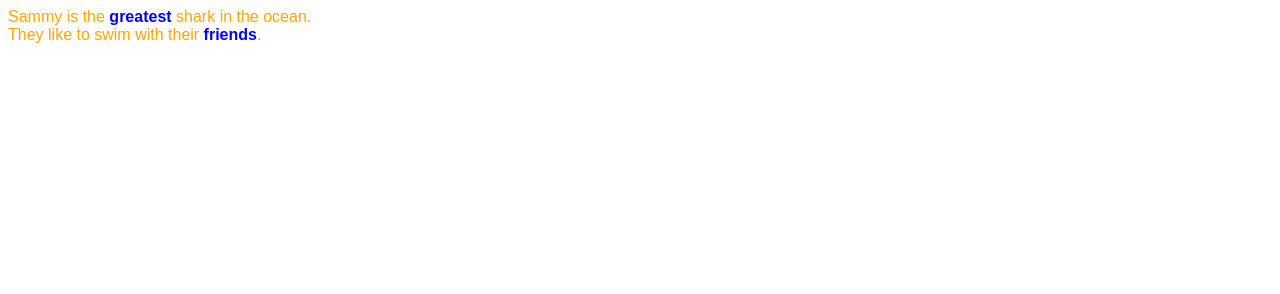
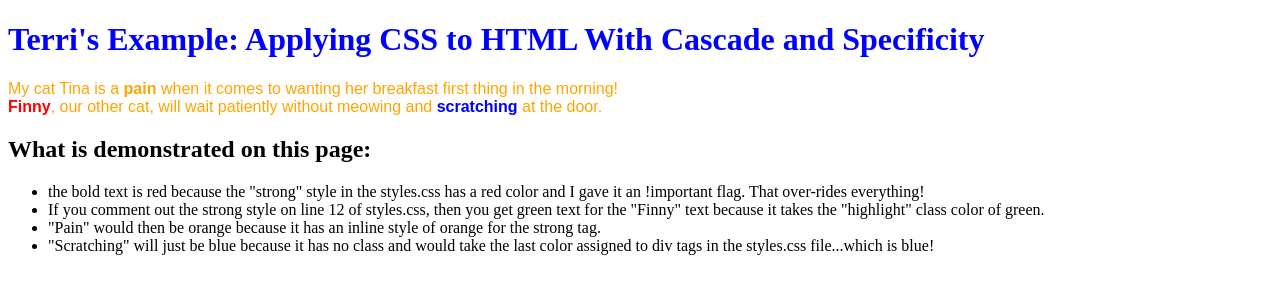
Before and after one commit to tisidro/stylewithcss, a plain HTML site: page 1apply-css/index.html in a window 1280 px wide. Drawn offline with Linux system fonts and the light colour scheme.

Commit message:
feat: implementation example
showcase implementation example for applying CSS to html

FSA22V2-50

```diff
--- a/1apply-css/index.html
+++ b/1apply-css/index.html
@@ -1,14 +1,46 @@
-<!doctype html>
+<!DOCTYPE html>
 <html>
+  <head>
+    <title>
+      Terri's Example: Applying CSS to HTML With Cascade and Specificity
+    </title>
+    <link rel="stylesheet" href="styles.css" />
+  </head>
 
-<head>
-    <title>Sammy Shark</title>
-<link rel="stylesheet" href="styles.css" />
-</head>
+  <body>
 
-<body>
-    <div>Sammy is the <strong>greatest</strong> shark in the ocean.</div>
-    <div>They like to swim with their <strong>friends</strong>.</div>
-</body>
+    <h1><strong>Terri's Example: Applying CSS to HTML With Cascade and Specificity</strong></h1>
+    <div>
+      My cat Tina is a <strong style="color: orange">pain</strong> when it comes
+      to wanting her breakfast first thing in the morning!
+      </div>
+      <div> <strong class="highlight">Finny</strong>, our other cat, will wait
+      patiently without meowing and <strong>scratching</strong> at the door.</div>
 
+
+    <h2>What is demonstrated on this page:</h2>
+    <ul>
+      <li>
+        the bold text is red because the "strong" style in the styles.css has a
+        red color and I gave it an !important flag. That over-rides everything!
+      </li>
+
+      <li>
+        If you comment out the strong style on line 12 of styles.css, then you
+        get green text for the "Finny" text because it takes the "highlight"
+        class color of green.
+      </li>
+
+      <li>
+        "Pain" would then be orange because it has an inline style of orange for
+        the strong tag.
+      </li>
+
+      <li>
+        "Scratching" will just be blue because it has no class and would take
+        the last color assigned to div tags in the styles.css file...which is
+        blue!
+      </li>
+    </ul>
+  </body>
 </html>
```
